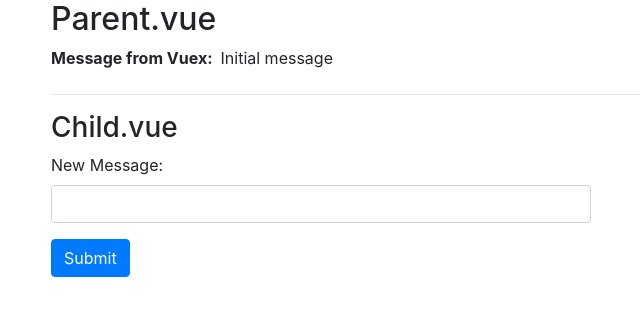
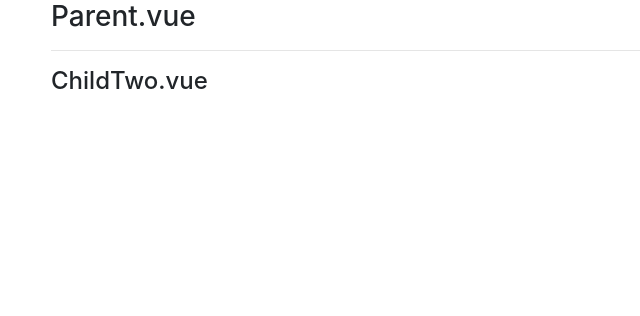
Before and after one commit to UniquelySimilar/vue-sandbox, a Vue app: page / in a window 1280 px wide. Shown: the top 316 px of the page, without its empty margins (34-674 px from the left). Built offline with nearby package versions, Linux system fonts and the light colour scheme.

Commit message:
stackoverflow components as dependency

```diff
--- a/src/App.vue
+++ b/src/App.vue
@@ -5,7 +5,8 @@
 </template>
 
 <script>
-  import Parent from '@/components/stackoverflow/replace-emit-with-vuex/Parent'
+  import Parent from '@/components/stackoverflow/components-as-dependency/Parent'
+
   export default {
     name: 'App',
     components: {
--- /dev/null
+++ b/src/components/stackoverflow/components-as-dependency/ChildOne.vue
@@ -0,0 +1,5 @@
+<template>
+  <div class="child-one">
+    <h4>ChildOne.vue</h4>
+  </div>
+</template>
--- /dev/null
+++ b/src/components/stackoverflow/components-as-dependency/ChildTwo.vue
@@ -0,0 +1,5 @@
+<template>
+  <div class="child-two">
+    <h4>ChildTwo.vue</h4>
+  </div>
+</template>
--- /dev/null
+++ b/src/components/stackoverflow/components-as-dependency/Parent.vue
@@ -0,0 +1,26 @@
+<template>
+  <div class="parent">
+    <h3>Parent.vue</h3>
+    <hr>
+    <child-one v-if="includeChildOne" />
+    <child-two v-if="includeChildTwo" />
+  </div>
+</template>
+
+<script>
+  import ChildOne from './ChildOne.vue'
+  import ChildTwo from './ChildTwo.vue'
+
+  export default {
+    components: {
+      ChildOne,
+      ChildTwo
+    },
+    data() {
+      return {
+        includeChildOne: false,
+        includeChildTwo: true
+      }
+    }
+  }
+</script>
```
Also changed, not shown: src/main.js (+2 -6 lines).
